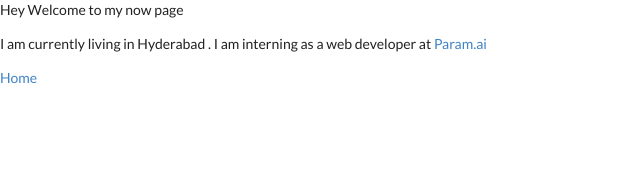
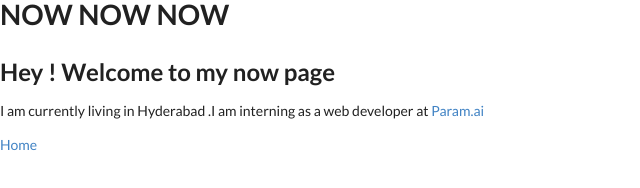
Before and after one commit to saatvik137/saatvik137.github.io, a plain HTML site: page now.html in a window 1280 px wide. Shown: the whole page, without its empty margins (0-640 px from the left). Drawn offline with nearby package versions, Linux system fonts and the light colour scheme.

```diff
--- a/now.html
+++ b/now.html
@@ -5,8 +5,11 @@
 	<title>NOW NOW NOW </title>
 </head>
 <body>
-	<p>Hey Welcome to my now page </p>
-	<p>I am currently living in Hyderabad . I am interning as a web developer at <a href = "https://Param.ai"> Param.ai</p>
+	<h1 class="ui page header">NOW NOW NOW</h1>
+
+	<h2 class="ui page overview">Hey !  Welcome to my now page </h2>
+
+	<p>I am currently living in Hyderabad .I am interning as a web developer at <a href = "https://Param.ai">Param.ai</p>
 
 	<a href="saatvik137.github.io"> Home</p>
 </body>
```
